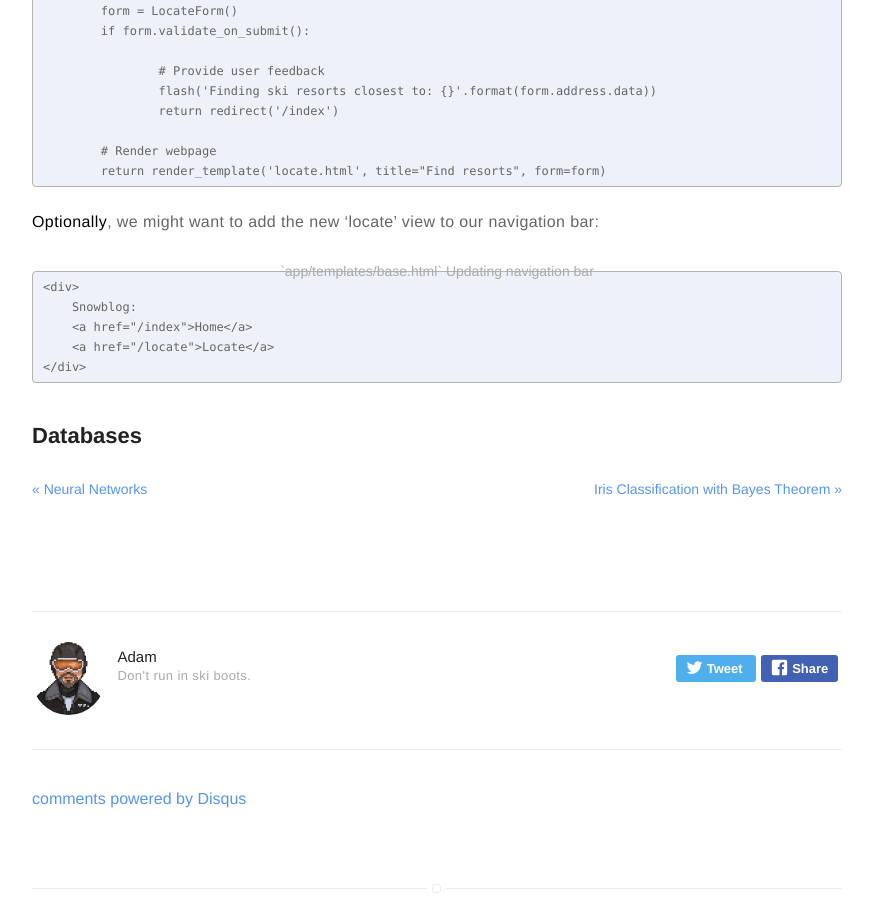
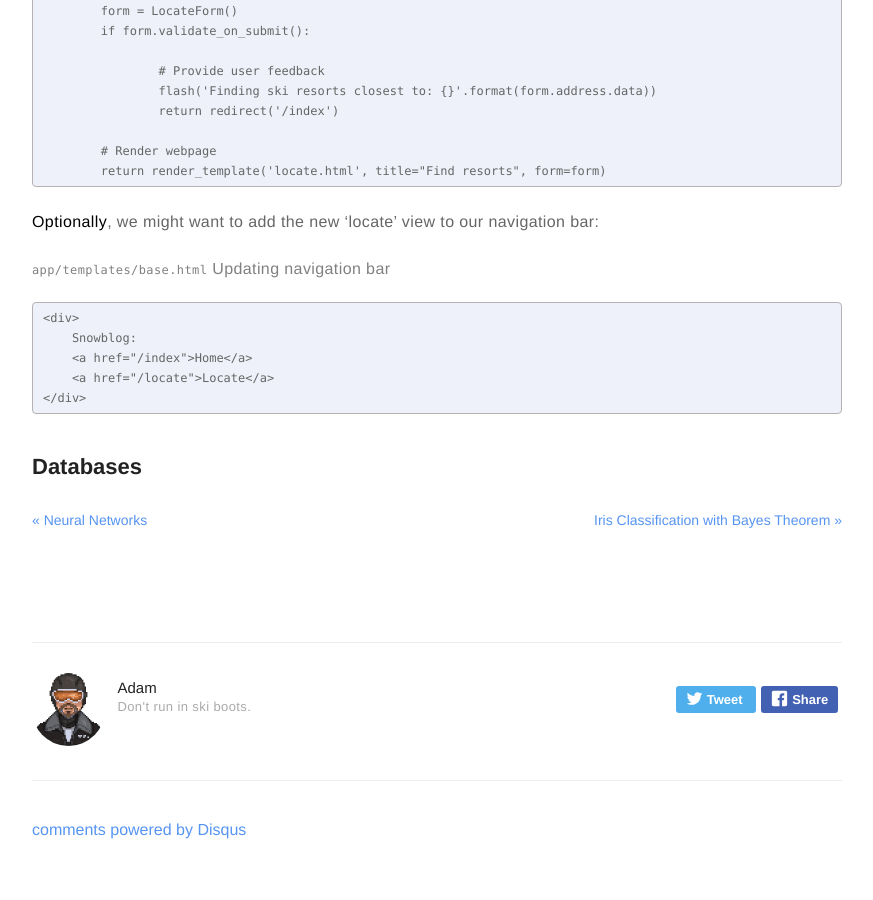
Before and after one commit to meccaLeccaHi/meccaLeccaHi.github.io, a Jekyll site: the page built from _posts/2018-11-08-web-apps-with-flask.md, in a window 1280 px wide and 900 px high, scrolled down 7649 px. Shown: the whole window, without its empty margins (203-1076 px from the left). Built offline with Jekyll 4.4.1, drawn with Linux system fonts in a browser that asks for light colours; comment, search, counter and statistics services are not loaded.

Commit message:
finishing post

````diff
--- a/_posts/2018-11-08-web-apps-with-flask.md
+++ b/_posts/2018-11-08-web-apps-with-flask.md
@@ -247,7 +247,7 @@ def locate():
 
 **Optionally**, we might want to add the new 'locate' view to our navigation bar:
 
-<figcaption>`app/templates/base.html` Updating navigation bar</figcaption>
+<span style="color: grey;">`app/templates/base.html` Updating navigation bar</span>
 ```
 <div>
     Snowblog:
````
